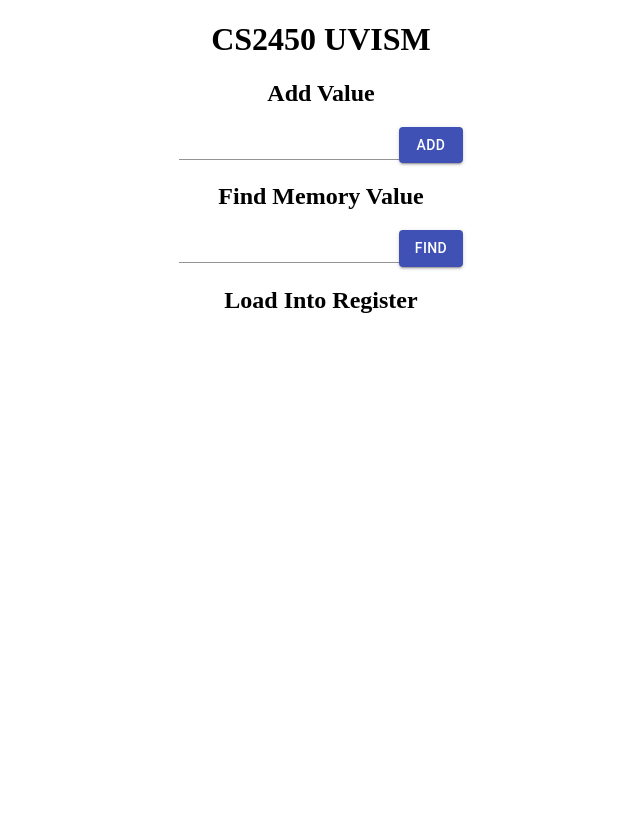
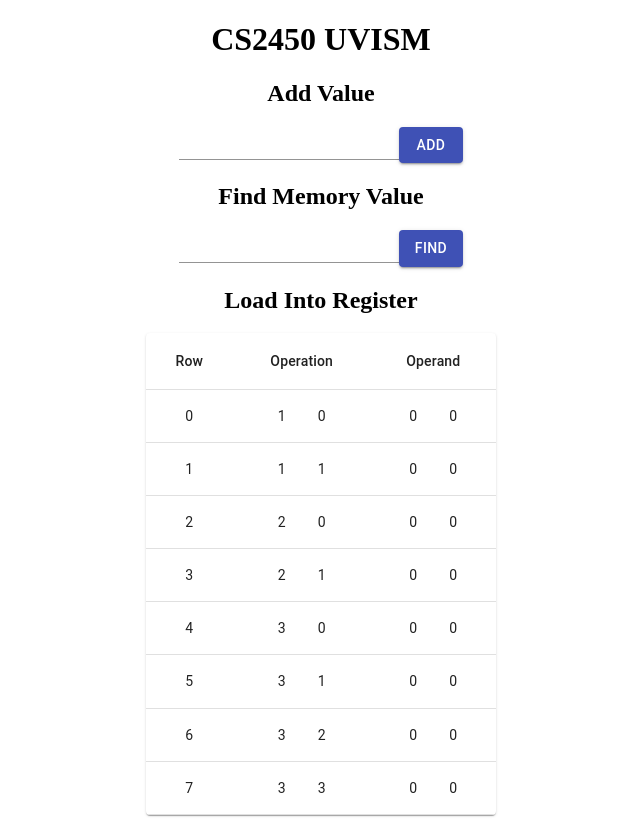
Before and after one commit to JamesTown-625/CS_2450_Group_3_Summer2020, a React (Create React App) app in the folder uvsim/: page / in a window 1280 px wide. Shown: the whole page, without its empty margins (319-959 px from the left). Before the commit the page ends 800 px from the top, so only its background shows below. Built offline with nearby package versions, Linux system fonts and the light colour scheme.

Commit message:
added table component

```diff
--- a/uvsim/src/App2.js
+++ b/uvsim/src/App2.js
@@ -1,13 +1,13 @@
 import React, { useState, useEffect } from "react";
 import { Button, Input, Container, Label } from "@material-ui/core";
 import { makeStyles } from '@material-ui/core/styles';
+import UvsimTable from "./Components/UvsimTable"
 
 const useStyles = makeStyles((theme) => ({
     App: {
         textAlign: 'center'
     }
 }));
-
 
 const App2 = () => {
 
@@ -19,6 +19,7 @@ const App2 = () => {
 
     // handles the Add Button input
     const handleInput = (e) => {
+
         e.preventDefault();
         // array spreading to push a new object with the memoryVal and memoryAddress
         setMemory([...memory, { memoryAddress: Math.floor(Math.random() * 10000), memoryVal: memoryVal }])
@@ -66,7 +67,6 @@ const App2 = () => {
                     Add
           </Button>
             </Container>
-
             <Container>
                 <h2> Find Memory Value </h2>
                 <Input value={searchVal} onChange={handleFindChange} />
@@ -81,6 +81,7 @@ const App2 = () => {
             <Container>
                 <h2> Load Into Register</h2>
             </Container>
+            <UvsimTable />
         </div>
     )
 }
--- /dev/null
+++ b/uvsim/src/Components/UvsimTable.js
@@ -0,0 +1,70 @@
+import React from 'react';
+import { makeStyles } from '@material-ui/core/styles';
+import Table from '@material-ui/core/Table';
+import TableBody from '@material-ui/core/TableBody';
+import TableCell from '@material-ui/core/TableCell';
+import TableContainer from '@material-ui/core/TableContainer';
+import TableHead from '@material-ui/core/TableHead';
+import TableRow from '@material-ui/core/TableRow';
+import Paper from '@material-ui/core/Paper';
+
+const useStyles = makeStyles({
+    table: {
+        maxWidth: 350,
+        margin: '0 auto'
+    },
+    headerCell: {
+        colspan: "2"
+    }
+});
+
+function createData(rowNum, op1, op2, rand1, rand2) {
+    return { rowNum, op1, op2, rand1, rand2 };
+}
+
+const rows = [
+    createData(0, 1, 0, 0, 0),
+    createData(1, 1, 1, 0, 0),
+    createData(2, 2, 0, 0, 0),
+    createData(3, 2, 1, 0, 0),
+    createData(4, 3, 0, 0, 0),
+    createData(5, 3, 1, 0, 0),
+    createData(6, 3, 2, 0, 0),
+    createData(7, 3, 3, 0, 0),
+
+];
+
+const UvsimTable = () => {
+
+    const classes = useStyles();
+    return (
+
+        <TableContainer className={classes.table} component={Paper}>
+            <Table aria-label="simple table">
+                <TableHead>
+                    <TableRow>
+                        <TableCell align="center">Row</TableCell>
+                        <TableCell colSpan={2} align="center">Operation</TableCell>
+                        <TableCell colSpan={2} align="center">Operand</TableCell>
+
+                    </TableRow>
+                </TableHead>
+                <TableBody>
+                    {rows.map((row) => (
+                        <TableRow key={row.name}>
+                            <TableCell align="center" component="th" scope="row">
+                                {row.rowNum}
+                            </TableCell>
+                            <TableCell align="right">{row.op1}</TableCell>
+                            <TableCell align="left">{row.op2}</TableCell>
+                            <TableCell align="right">{row.rand1}</TableCell>
+                            <TableCell align="left">{row.rand2}</TableCell>
+                        </TableRow>
+                    ))}
+                </TableBody>
+            </Table>
+        </TableContainer>
+    )
+}
+
+export default UvsimTable
```
